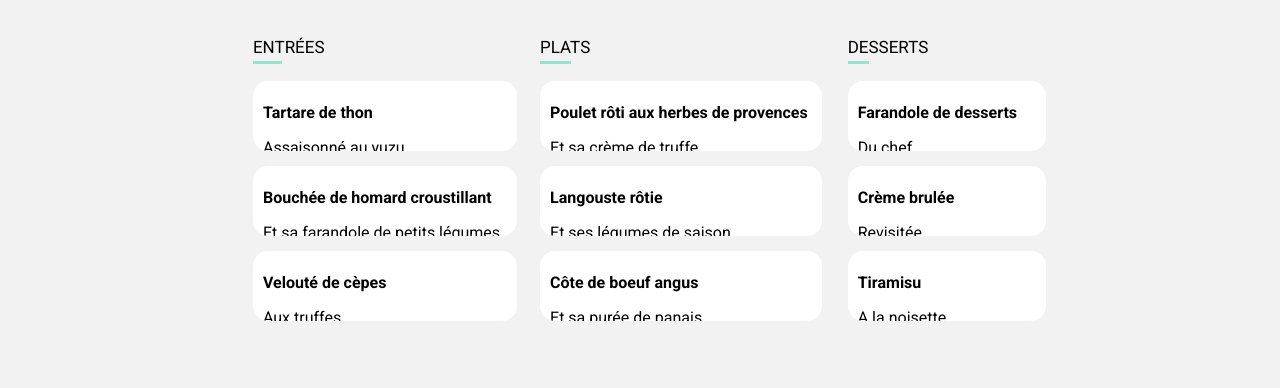
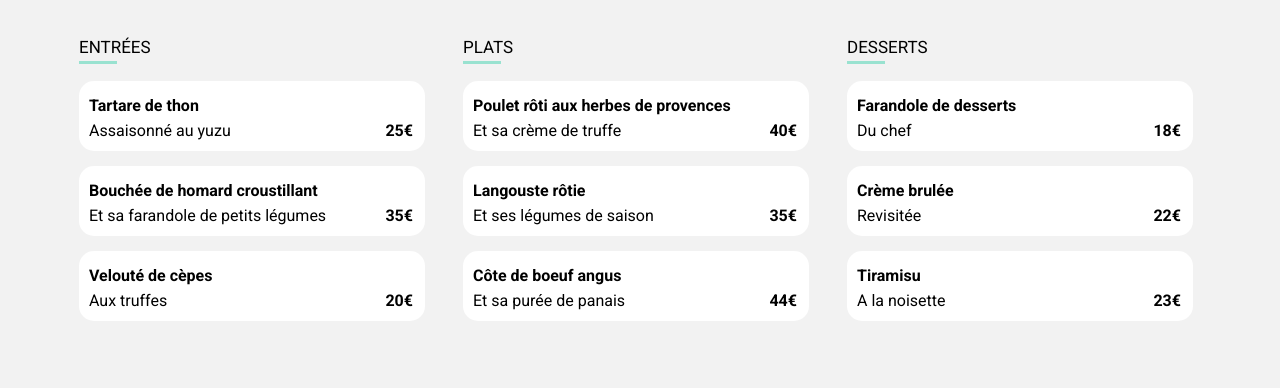
Before and after one commit to Fatimazrb/Projet_3_Ohmyfood, a website: page page_4.html in a window 1280 px wide. Shown: the part 397-785 px from the top of the page. Drawn offline with nearby package versions, Linux system fonts and the light colour scheme; files that its build step writes are made by us from their sources.

Commit message:
code css terminer

```diff
--- a/scss/page_4.scss
+++ b/scss/page_4.scss
@@ -1,4 +1,3 @@
-
 @import "./base/body.scss";
 @import "./base/main_restau.scss";
 @import "./composants/boutton.scss";
@@ -19,7 +18,7 @@ header{
 
 #banniere{
     @include banniere;
-    background-image: url(/images/image1.jpg);
+    background-image: url(/images/image4.jpg);
     }
 
 .titre{
@@ -38,40 +37,30 @@ h3{
 @include h3;
 }
 
+.card{
+  @include card;
+}
 
 .choix{
 @include choix;
 @include animation_menu;
-    .fa-circle-check{
-      @include check;
+  .prix{
+    @include price;
+  }
+  .check{
+    @include check;
     }
-    &:hover .fa-circle-check{
-      margin-right: -10px;
-      margin-left: 10px;
-      transition: margin-right 0.7s;
-      &:hover .fa-solid{
-        animation-name: all 2s;
-      }
-     }
+  .fa-circle-check{
+    @include fa-circle-check;
+  }
+}
+
+.ellipsis{
+  @include presentation;
 }
 
 h4{
-margin-top: 12px;
-margin-bottom: 5px;
-text-overflow: ellipsis !important;
-flex-wrap: nowrap !important;
-overflow: hidden !important;
-white-space: pre !important;
-}
-
-.presentation{
-@include presentation;
-}
-
-.prix{
-font-weight: bold;
-float: right;
-margin-right: 0;
+@include h4;
 }
 
 form{
```
